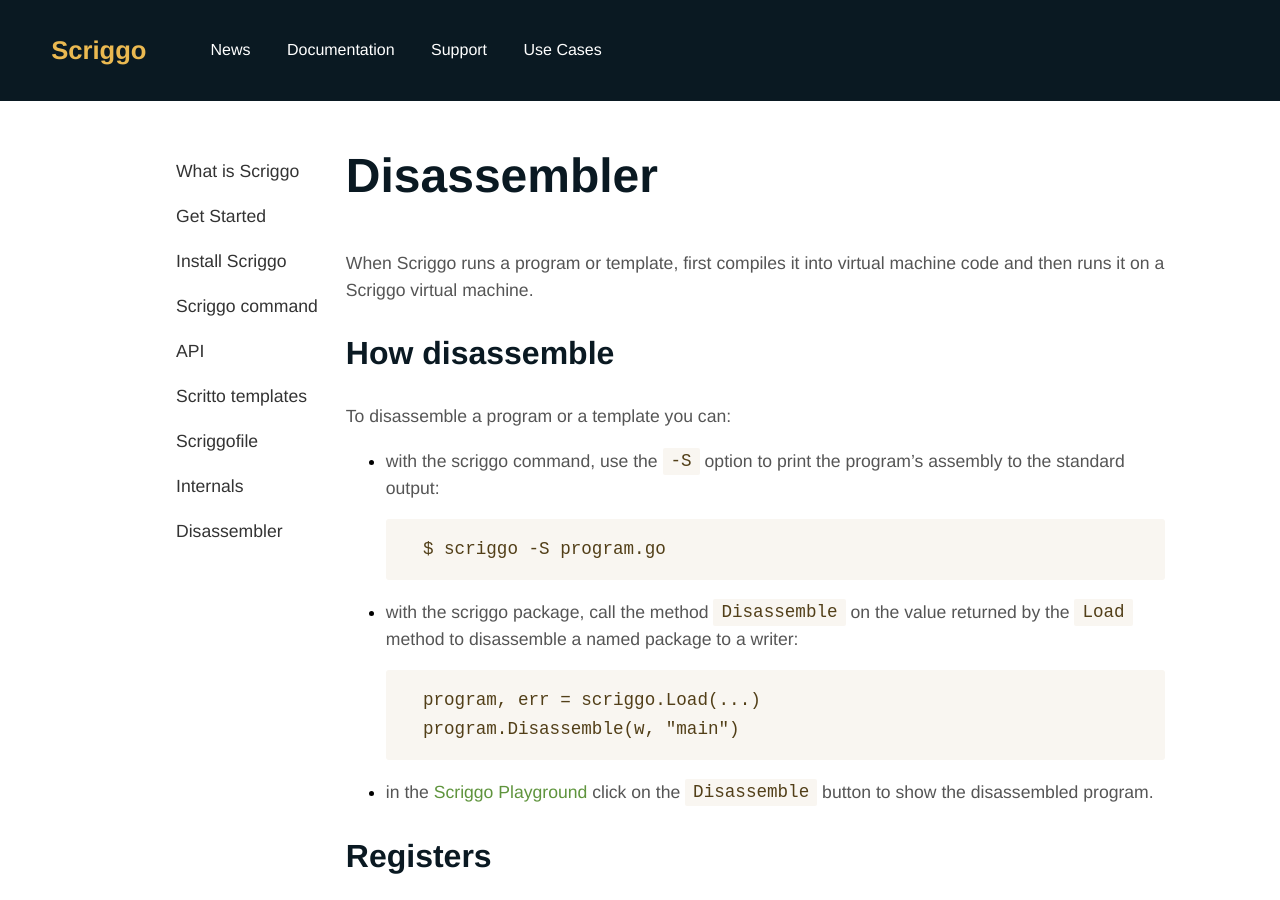
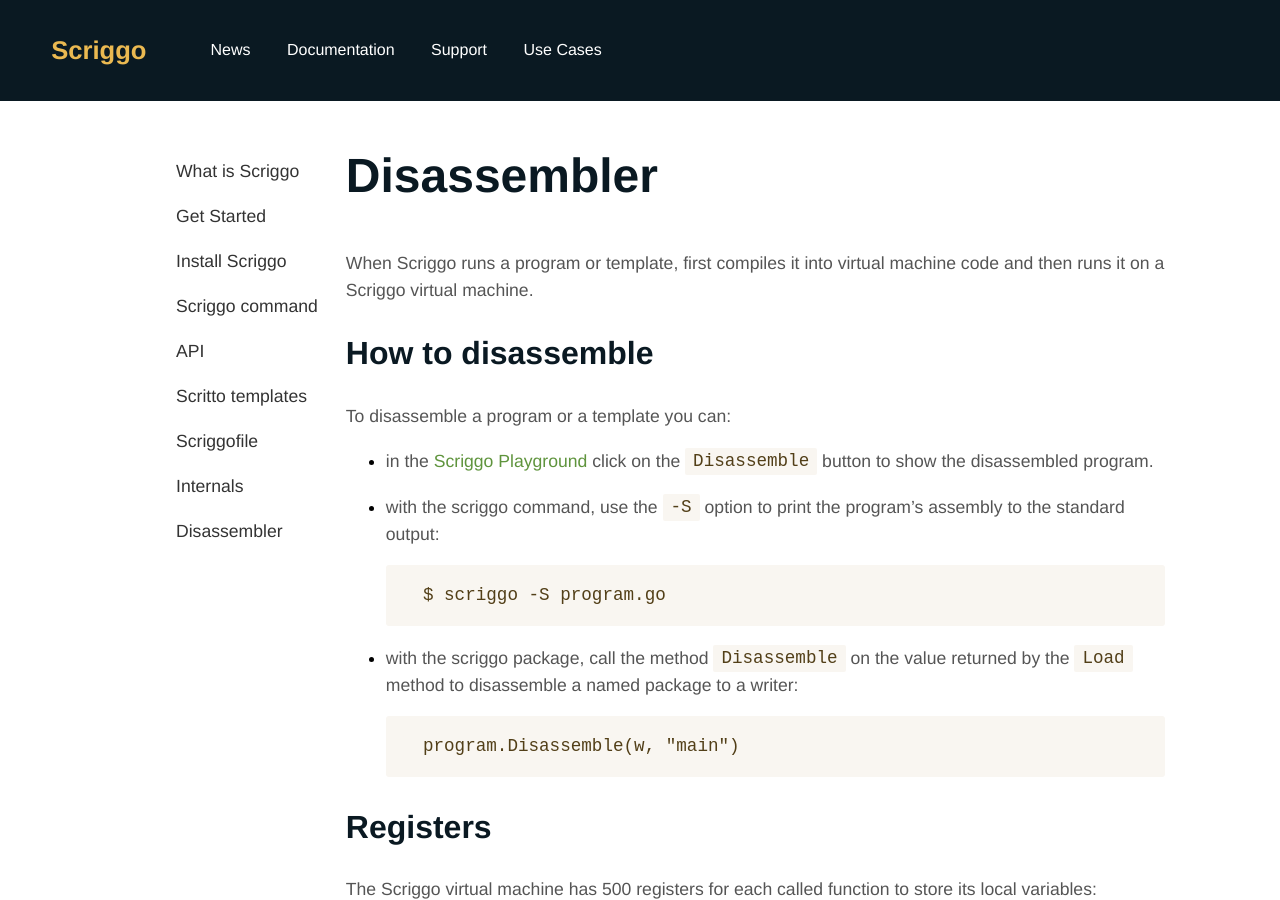
Before and after one commit to open2b/scriggo-site, a Jekyll site: the page built from doc/disassembler.md, in a window 1280 px wide and 900 px high. Built offline with Jekyll 4.4.1, drawn with Linux system fonts in a browser that asks for light colours.

Commit message:
make small changes to the disassembler page

````diff
--- a/doc/disassembler.md
+++ b/doc/disassembler.md
@@ -8,11 +8,13 @@
 
 When Scriggo runs a program or template, first compiles it into virtual machine code and then runs it on a Scriggo virtual machine.
 
-## How disassemble
+## How to disassemble
 
 {: .no_toc}
 
 To disassemble a program or a template you can:
+
+* in the [Scriggo Playground](https://play.scriggo.com/) click on the `Disassemble` button to show the disassembled program.
 
 * with the scriggo command, use the `-S` option to print the program's assembly to the standard output:
 
@@ -23,11 +25,8 @@
 * with the scriggo package, call the method `Disassemble` on the value returned by the `Load` method to disassemble a named package to a writer:
 
     ```
-    program, err = scriggo.Load(...)
     program.Disassemble(w, "main")
     ```
-
-* in the [Scriggo Playground](https://play.scriggo.com/) click on the `Disassemble` button to show the disassembled program.
 
 ## Registers
 
@@ -84,7 +83,7 @@
 The declaration `Import` states that the disassembled package uses exported identifiers of the imported package.
 
 ```go
-Syntax:  Import pkg ; description: import "pkg"
+Syntax:  Import "pkg" ; description: import "pkg"
 ```
 
 ## Assembly instructions
````
